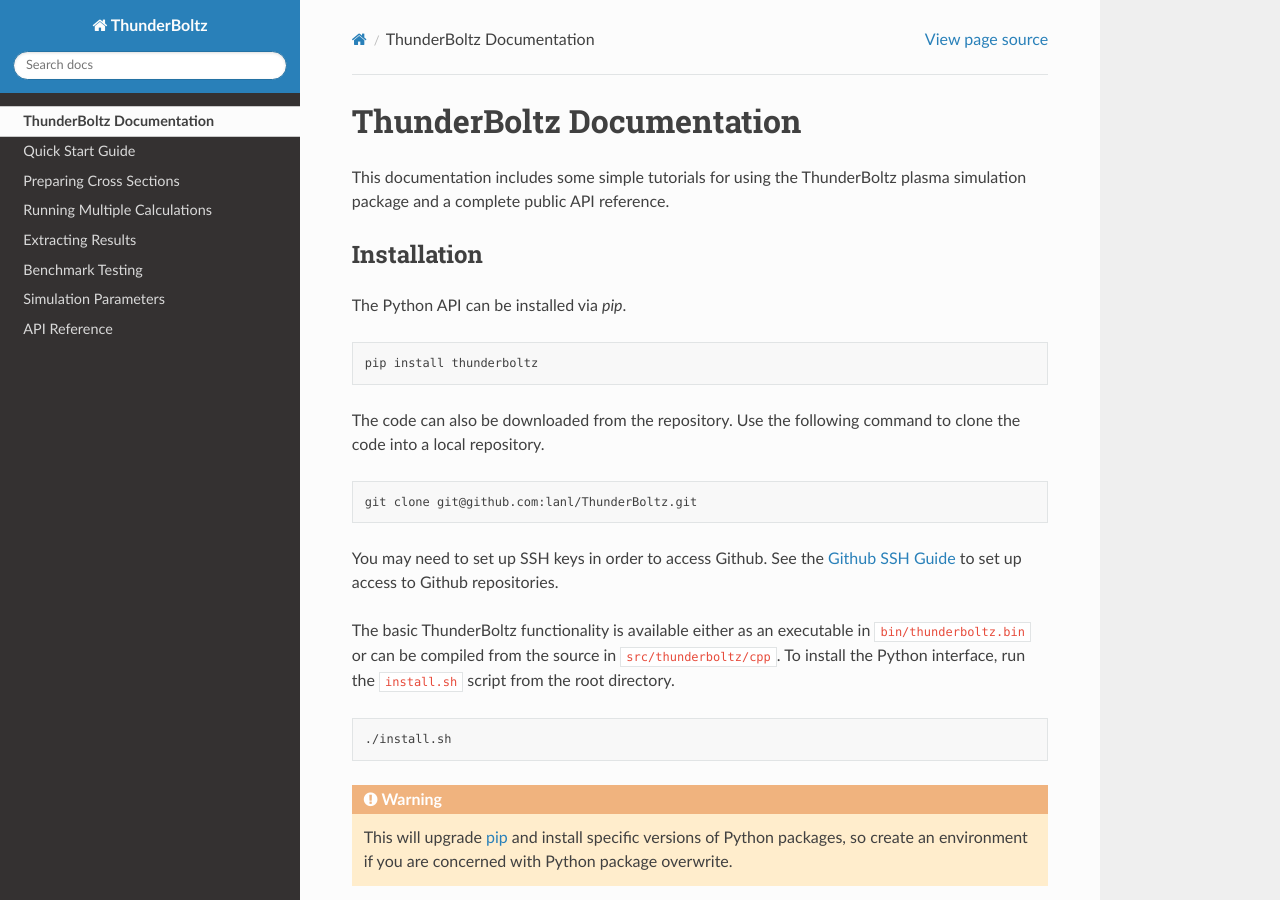
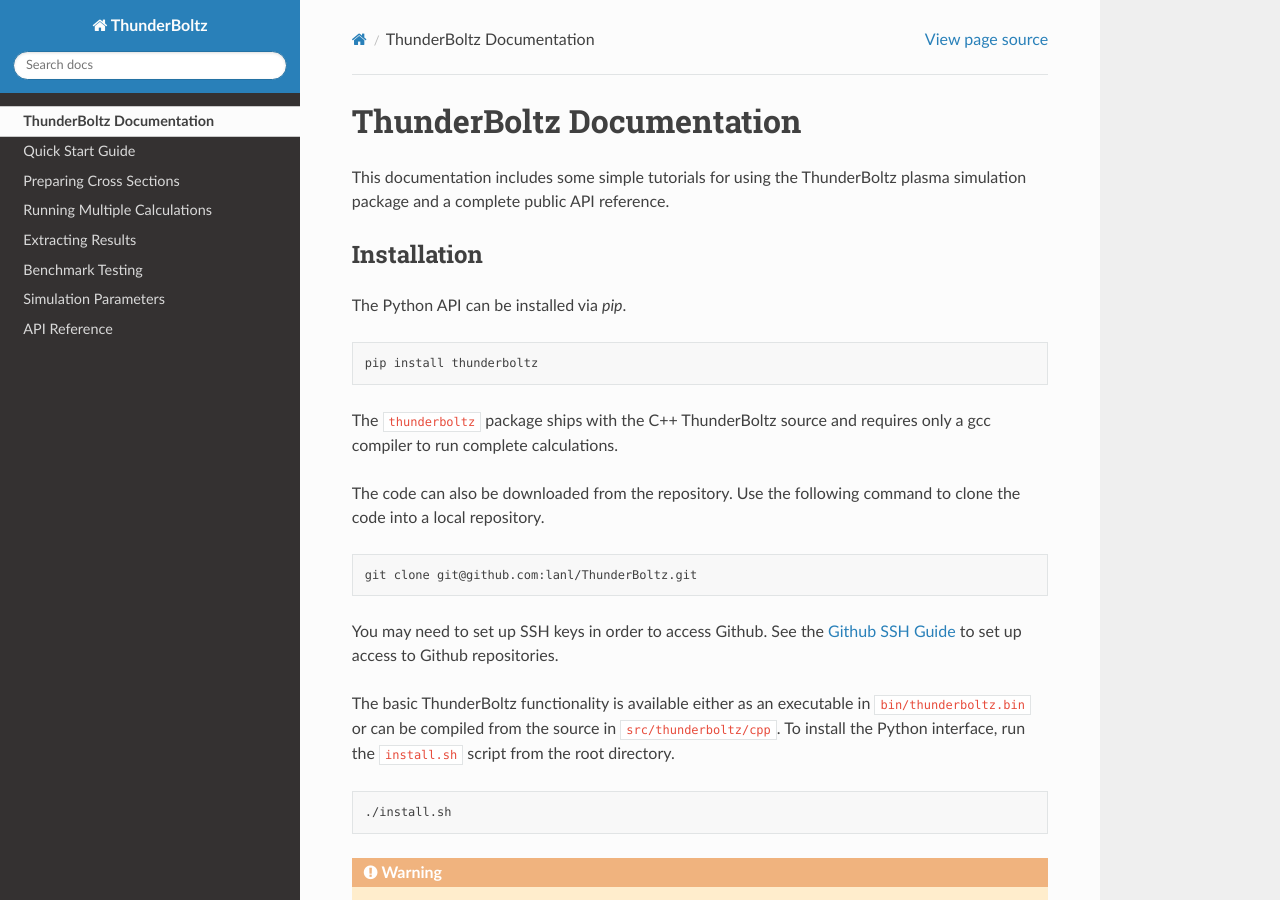
Before and after one commit to lanl/ThunderBoltz, a Sphinx documentation site: the page built from docs/source/index.rst, in a window 1280 px wide and 900 px high. Built offline with Sphinx 7.4.7 and the Read the Docs theme 2.0.0, drawn with Linux system fonts in a browser that asks for light colours.

```diff
--- a/docs/source/index.rst
+++ b/docs/source/index.rst
@@ -15,6 +15,9 @@ The Python API can be installed via `pip`.
 .. code-block:: bash
 
    pip install thunderboltz
+
+The ``thunderboltz`` package ships with the C++ ThunderBoltz source and requires only a gcc compiler
+to run complete calculations.
 
 The code can also be downloaded from the repository.
 Use the following command to clone the code into a local repository.
```
Also changed, not shown: README.md (+2 -0 lines), 4 other files.
